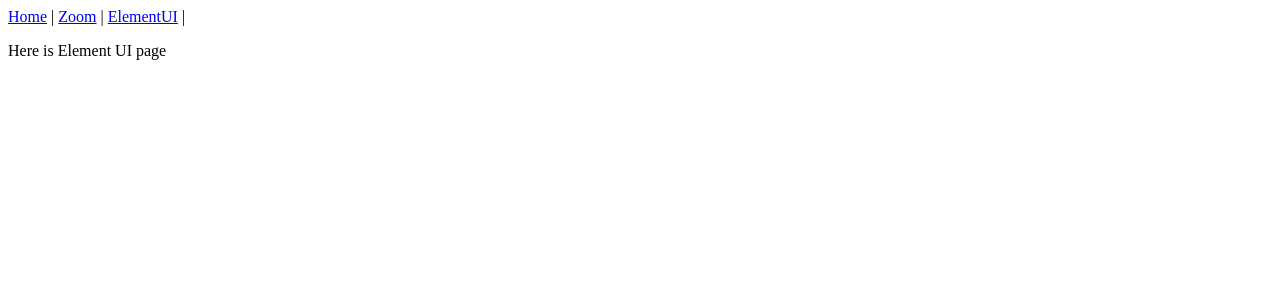
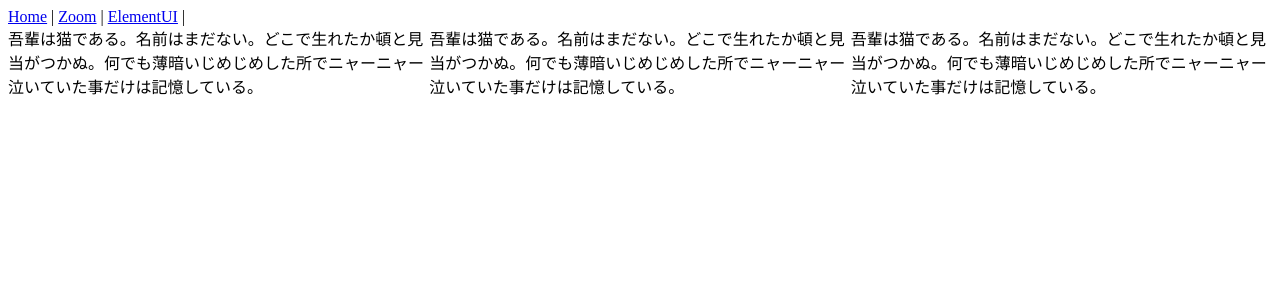
Before and after one commit to mogumogu-tatsugoro/vue-practice-box, a Vue app: page /ElementUI in a window 1280 px wide. Shown: the top 300 px of the page. Built offline with nearby package versions, Linux system fonts and the light colour scheme.

Commit message:
implement layout of element-ui

```diff
--- a/src/views/ElementUI.vue
+++ b/src/views/ElementUI.vue
@@ -1,7 +1,21 @@
 <template>
-  <div>
-    <p>Here is Element UI page</p>
-  </div>
+  <el-row>
+    <el-col :span="8">
+      <div class="grid-content bg-purple-dark">
+        吾輩は猫である。名前はまだない。どこで生れたか頓と見当がつかぬ。何でも薄暗いじめじめした所でニャーニャー泣いていた事だけは記憶している。
+      </div>
+    </el-col>
+    <el-col :span="8">
+      <div class="grid-content bg-purple-dark">
+        吾輩は猫である。名前はまだない。どこで生れたか頓と見当がつかぬ。何でも薄暗いじめじめした所でニャーニャー泣いていた事だけは記憶している。
+      </div>
+    </el-col>
+    <el-col :span="8">
+      <div class="grid-content bg-purple-dark">
+        吾輩は猫である。名前はまだない。どこで生れたか頓と見当がつかぬ。何でも薄暗いじめじめした所でニャーニャー泣いていた事だけは記憶している。
+      </div>
+    </el-col>
+  </el-row>
 </template>
 <script>
 export default {
```
